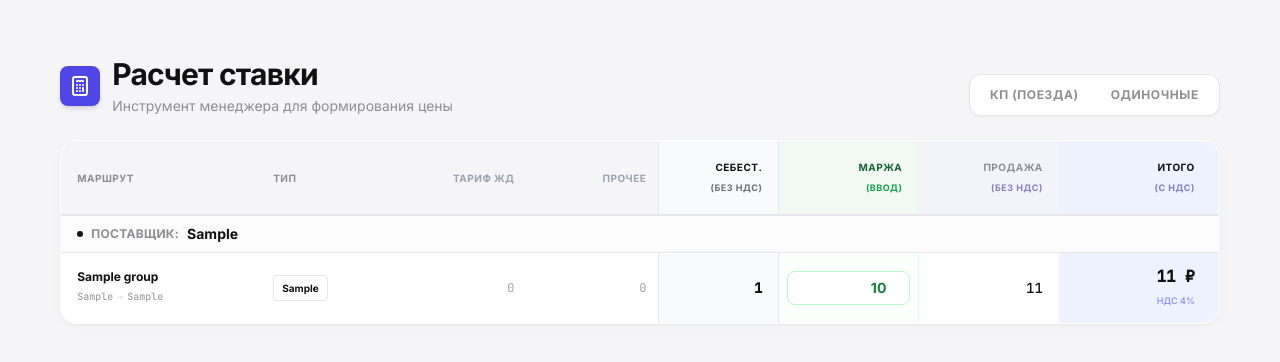
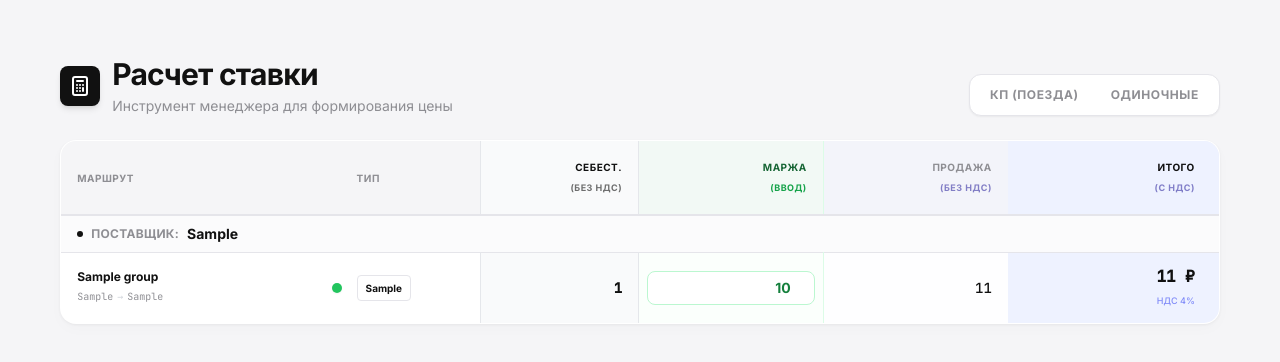
Before and after one commit to kuzyivan/telegram-bot-container-tracker-2, a FastAPI app: template web/templates/admin_cost_dashboard.html in a window 1280 px wide. Shown: the part 65-427 px from the top of the page. Run offline with FastAPI, Linux system fonts and the light colour scheme; the template is opened without the code that fills it: most values are stand-ins (such as "Sample title", 1, 10 or a date in 2020); parts of the project's set-up code (start-up, migrations or seed data) failed here and were passed over; some libraries are stand-ins or nearby versions.

Commit message:
Я применил все правки:
Стиль: Иконка теперь черная (монохром).

Структура: Лишние колонки ("Тариф ЖД", "Прочее") удалены.

Логика: Добавлен визуальный маркер актуальности (зеленый/красный) перед типом контейнера.

1. web/templates/base.html
Изменения:

Навигация (Верхняя и Нижняя): Ссылка "Себестоимость" (она же "Ставка") перекрашена из indigo в mono-black.

Скрытие "Мои грузы": Добавлена проверка. Теперь, если пользователь — Менеджер ООО "Терминал" (ID 3), он не видит ссылку "Мои грузы" (Кабинет). Эта ссылка остается только у обычных клиентов.

```diff
--- a/web/templates/admin_cost_dashboard.html
+++ b/web/templates/admin_cost_dashboard.html
@@ -9,7 +9,8 @@
     <div class="flex flex-col md:flex-row justify-between items-start md:items-end gap-4 mb-6">
         <div>
             <div class="flex items-center gap-3">
-                <div class="bg-indigo-600 text-white p-2 rounded-lg shadow-md">
+                <!-- 🔥 ИКОНКА: Заменена на черную (bg-mono-black) -->
+                <div class="bg-mono-black text-white p-2 rounded-lg shadow-md">
                     <svg class="w-6 h-6" fill="none" stroke="currentColor" viewBox="0 0 24 24"><path stroke-linecap="round" stroke-linejoin="round" stroke-width="2" d="M9 7h6m0 10v-3m-3 3h.01M9 17h.01M9 14h.01M12 14h.01M15 11h.01M12 11h.01M9 11h.01M7 21h10a2 2 0 002-2V5a2 2 0 00-2-2H7a2 2 0 00-2 2v14a2 2 0 002 2z"></path></svg>
                 </div>
                 <div>
@@ -37,11 +38,13 @@
                 <thead class="bg-mono-bg text-mono-gray text-[10px] uppercase font-bold tracking-wider">
                     <tr>
                         <th class="px-4 py-4 w-[200px]">Маршрут</th>
-                        <th class="px-3 py-4 w-[100px]">Тип</th>
 
-                        <!-- Скрытая детализация (для всплывающей подсказки) -->
-                        <th class="hidden md:table-cell px-3 py-4 text-right text-gray-400">Тариф ЖД</th>
-                        <th class="hidden md:table-cell px-3 py-4 text-right text-gray-400">Прочее</th>
+                        <!-- ✅ НОВАЯ УЗКАЯ КОЛОНКА ДЛЯ МАРКЕРА -->
+                        <th class="px-1 py-4 w-[10px]"></th>
+
+                        <th class="px-2 py-4 w-[100px]">Тип</th>
+
+                        <!-- ❌ УДАЛЕНЫ КОЛОНКИ "Тариф ЖД" и "Прочее" -->
 
                         <!-- База -->
                         <th class="px-4 py-4 text-right text-mono-black bg-gray-50 border-x border-gray-200 w-[120px]">
@@ -70,7 +73,7 @@
 
                         <!-- Заголовок группы -->
                         <tr class="bg-mono-bg/40 border-t-2 border-mono-border">
-                            <td colspan="9" class="px-4 py-2">
+                            <td colspan="7" class="px-4 py-2"> <!-- colspan обновлен до 7 -->
                                 <div class="flex items-center gap-2">
                                     <div class="w-1.5 h-1.5 rounded-full bg-mono-black"></div>
                                     <span class="text-xs font-bold text-mono-gray uppercase tracking-wide">
@@ -83,23 +86,18 @@
 
                         <!-- Строки -->
                         {% for calc in group.list %}
-                            <!-- Считаем компоненты для отображения (справочно) -->
-                            {% set rail_tariff = 0.0 %}
-                            {% set other_cost = 0.0 %}
-                            {% for item in calc.items %}
-                                {% if "Железнодорожный тариф" in item.name %}
-                                    {% set rail_tariff = rail_tariff + item.cost_price %}
-                                {% else %}
-                                    {% set other_cost = other_cost + item.cost_price %}
-                                {% endif %}
-                            {% endfor %}
-
-                            <!-- Вычисляем текущую маржу в рублях для placeholder -->
+                            <!-- Вычисляем маржу по умолчанию -->
                             {% set default_margin = 0 %}
                             {% if calc.margin_type.value == 'FIX' %}
                                 {% set default_margin = calc.margin_value %}
                             {% else %}
                                 {% set default_margin = calc.total_cost * (calc.margin_value / 100) %}
+                            {% endif %}
+
+                            <!-- 🔥 ЛОГИКА АКТУАЛЬНОСТИ (VALID_TO) -->
+                            {% set is_active = True %}
+                            {% if calc.valid_to and today and calc.valid_to < today %}
+                                {% set is_active = False %}
                             {% endif %}
 
                             <tr class="hover:bg-blue-50/10 transition group border-b border-mono-border last:border-0 calc-row"
@@ -121,20 +119,23 @@
                                     {% endif %}
                                 </td>
 
+                                <!-- 🔥 МАРКЕР АКТУАЛЬНОСТИ -->
+                                <td class="px-1 py-3 text-center align-middle">
+                                    {% if is_active %}
+                                        <div class="w-2.5 h-2.5 rounded-full bg-green-500 shadow-sm mx-auto" title="Тариф актуален"></div>
+                                    {% else %}
+                                        <div class="w-2.5 h-2.5 rounded-full bg-red-500 shadow-sm animate-pulse mx-auto cursor-help" title="Тариф истек {{ calc.valid_to }}"></div>
+                                    {% endif %}
+                                </td>
+
                                 <!-- Тип -->
-                                <td class="px-3 py-3">
+                                <td class="px-2 py-3">
                                     <span class="inline-flex items-center px-2 py-0.5 rounded border border-mono-border bg-white text-[10px] font-bold text-mono-black whitespace-nowrap">
                                         {{ calc.container_type.replace('_', ' ') }}
                                     </span>
                                 </td>
 
-                                <!-- Справочные данные (Серые) -->
-                                <td class="hidden md:table-cell px-3 py-3 text-right text-xs text-gray-400 font-mono">
-                                    {{ "{:,.0f}".format(rail_tariff).replace(',', ' ') }}
-                                </td>
-                                <td class="hidden md:table-cell px-3 py-3 text-right text-xs text-gray-400 font-mono">
-                                    {{ "{:,.0f}".format(other_cost).replace(',', ' ') }}
-                                </td>
+                                <!-- ❌ УДАЛЕНЫ СТАРЫЕ ЯЧЕЙКИ ТАРИФА И ПРОЧЕГО -->
 
                                 <!-- СЕБЕСТОИМОСТЬ (Константа) -->
                                 <td class="px-4 py-3 text-right bg-gray-50 border-x border-gray-200">
@@ -168,7 +169,6 @@
                                     <div class="font-extrabold text-mono-black text-base font-mono price-gross">
                                         —
                                     </div>
-                                    <!-- Динамический показ ставки НДС -->
                                     <div class="text-[9px] text-indigo-400 font-medium mt-0.5 vat-info">
                                         НДС {{ calc.vat_rate|int }}%
                                     </div>
@@ -194,8 +194,7 @@
         const row = input.closest('tr');
 
         // 1. Получаем исходные данные из data-атрибутов (Себестоимость и НДС)
-        // 🔥 ВАЖНО: Мы убрали || 20.0. Теперь если атрибута нет, будет 0.
-        // Это заставляет систему использовать только то, что сохранено в базе данных (Snapshot).
+        // Если атрибута нет, будет 0.
         const baseCost = parseFloat(row.getAttribute('data-cost')) || 0;
         const vatRate = parseFloat(row.getAttribute('data-vat'));
 
@@ -205,7 +204,7 @@
         // 3. Считаем (Простая математика)
         const priceNetto = baseCost + margin; // Цена продажи без НДС
 
-        // Если VAT не задан (NaN), используем 0, чтобы не показывать NaN пользователю
+        // Если VAT не задан (NaN), используем 0
         const safeVat = isNaN(vatRate) ? 0 : vatRate;
         const priceGross = priceNetto * (1 + safeVat / 100); // Цена продажи с НДС
 
--- a/web/templates/base.html
+++ b/web/templates/base.html
@@ -59,16 +59,10 @@
             color: #111111;
             -webkit-tap-highlight-color: transparent;
         }
-
-        /* Безопасная зона для iPhone X+ */
-        .safe-area-pb {
-            padding-bottom: env(safe-area-inset-bottom, 20px);
-        }
-
+        .safe-area-pb { padding-bottom: env(safe-area-inset-bottom, 20px); }
         ::-webkit-scrollbar { width: 6px; height: 6px; }
         ::-webkit-scrollbar-track { background: transparent; }
         ::-webkit-scrollbar-thumb { background: #D1D1D6; border-radius: 3px; }
-
         .flatpickr-calendar { border: none !important; box-shadow: 0 10px 40px rgba(0,0,0,0.1) !important; border-radius: 16px !important; }
         .flatpickr-day.selected { background: #111111 !important; border-color: #111111 !important; }
     </style>
@@ -121,16 +115,17 @@
                             </a>
                         {% endif %}
 
-                        <!-- 🔥 ССЫЛКА ДЛЯ МЕНЕДЖЕРА ТЕРМИНАЛА (ИЛИ АДМИНА) 🔥 -->
+                        <!-- 🔥 ССЫЛКА ДЛЯ МЕНЕДЖЕРА ТЕРМИНАЛА (ИЛИ АДМИНА) - МОНОХРОМ 🔥 -->
                         {% if user.role == 'admin' or (user.role == 'manager' and user.company_id == 3) or (user.role == 'owner' and user.company_id == 3) %}
                             <a href="/admin/costs"
-                               class="px-4 py-2 rounded-lg text-sm font-medium transition {{ 'bg-indigo-600 text-white shadow-sm' if '/admin/costs' in request.url.path else 'text-mono-gray hover:text-indigo-600 hover:bg-indigo-50' }}">
+                               class="px-4 py-2 rounded-lg text-sm font-medium transition {{ 'bg-mono-black text-white shadow-sm' if '/admin/costs' in request.url.path else 'text-mono-gray hover:text-mono-black hover:bg-mono-bg' }}">
                                 Себестоимость
                             </a>
                         {% endif %}
 
-                        <!-- ССЫЛКА ДЛЯ ОБЫЧНЫХ КЛИЕНТОВ (НЕ АДМИН) -->
-                        {% if user.role != 'admin' %}
+                        <!-- ССЫЛКА ДЛЯ ОБЫЧНЫХ КЛИЕНТОВ (НЕ АДМИН И НЕ МЕНЕДЖЕР ТЕРМИНАЛА) -->
+                        <!-- Скрываем "Мои грузы" для менеджеров терминала -->
+                        {% if user.role != 'admin' and not (user.company_id == 3 and (user.role == 'manager' or user.role == 'owner')) %}
                             <a href="/client/dashboard"
                                class="px-4 py-2 rounded-lg text-sm font-medium transition {{ 'bg-mono-black text-white shadow-sm' if request.url.path == '/client/dashboard' else 'text-mono-gray hover:text-mono-black hover:bg-mono-bg' }}">
                                 Мои грузы
@@ -192,16 +187,16 @@
                 </a>
             {% endif %}
 
-            <!-- 🔥 КНОПКА СЕБЕСТОИМОСТИ ДЛЯ МЕНЕДЖЕРА (ИЛИ АДМИНА) 🔥 -->
+            <!-- 🔥 КНОПКА СЕБЕСТОИМОСТИ ДЛЯ МЕНЕДЖЕРА (ИЛИ АДМИНА) - МОНОХРОМ 🔥 -->
             {% if user.role == 'admin' or (user.role == 'manager' and user.company_id == 3) or (user.role == 'owner' and user.company_id == 3) %}
-                <a href="/admin/costs" class="flex flex-col items-center gap-1 w-full {{ 'text-indigo-600' if '/admin/costs' in request.url.path else 'text-mono-gray hover:text-indigo-600' }} transition">
+                <a href="/admin/costs" class="flex flex-col items-center gap-1 w-full {{ 'text-mono-black' if '/admin/costs' in request.url.path else 'text-mono-gray hover:text-mono-black' }} transition">
                     <svg class="w-6 h-6" fill="none" stroke="currentColor" viewBox="0 0 24 24"><path stroke-linecap="round" stroke-linejoin="round" stroke-width="2" d="M12 8c-1.657 0-3 .895-3 2s1.343 2 3 2 3 .895 3 2-1.343 2-3 2m0-8c1.11 0 2.08.402 2.599 1M12 8V7m0 1v8m0 0v1m0-1c-1.11 0-2.08-.402-2.599-1M21 12a9 9 0 11-18 0 9 9 0 0118 0z"></path></svg>
                     <span class="text-[10px] font-bold">Ставка</span>
                 </a>
             {% endif %}
 
-            <!-- КНОПКА КАБИНЕТА (Если не админ) -->
-            {% if user.role != 'admin' %}
+            <!-- КНОПКА КАБИНЕТА (Скрыта для менеджеров терминала) -->
+            {% if user.role != 'admin' and not (user.company_id == 3 and (user.role == 'manager' or user.role == 'owner')) %}
                 <a href="/client/dashboard"
                    class="flex flex-col items-center gap-1 w-full {{ 'text-mono-black' if 'dashboard' in request.url.path else 'text-mono-gray hover:text-mono-black' }} transition">
                     <svg class="w-6 h-6" fill="none" stroke="currentColor" viewBox="0 0 24 24"><path stroke-linecap="round" stroke-linejoin="round" stroke-width="2" d="M4 6a2 2 0 012-2h2a2 2 0 012 2v2a2 2 0 01-2 2H6a2 2 0 01-2-2V6zM14 6a2 2 0 012-2h2a2 2 0 012 2v2a2 2 0 01-2 2h-2a2 2 0 01-2-2V6zM4 16a2 2 0 012-2h2a2 2 0 012 2v2a2 2 0 01-2 2H6a2 2 0 01-2-2v-2zM14 16a2 2 0 012-2h2a2 2 0 012 2v2a2 2 0 01-2 2h-2a2 2 0 01-2-2v-2z"></path></svg>
```
